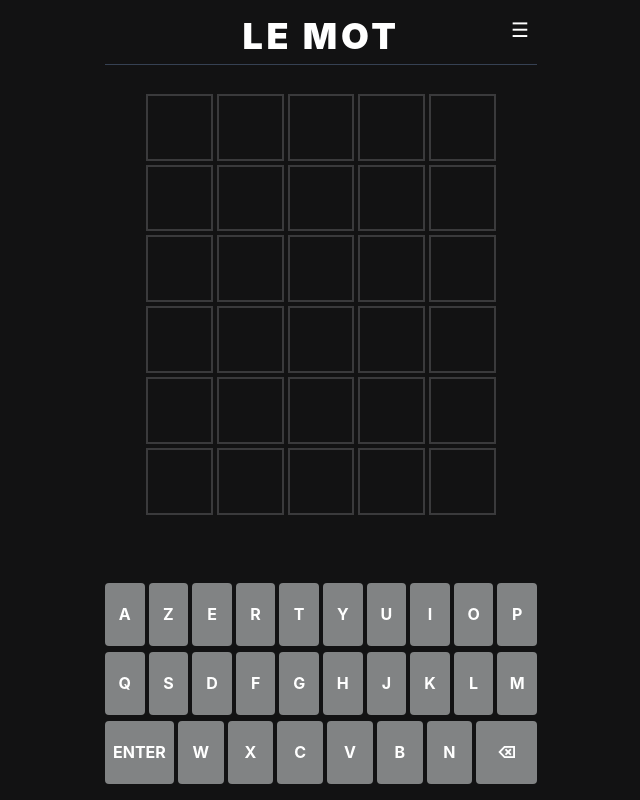
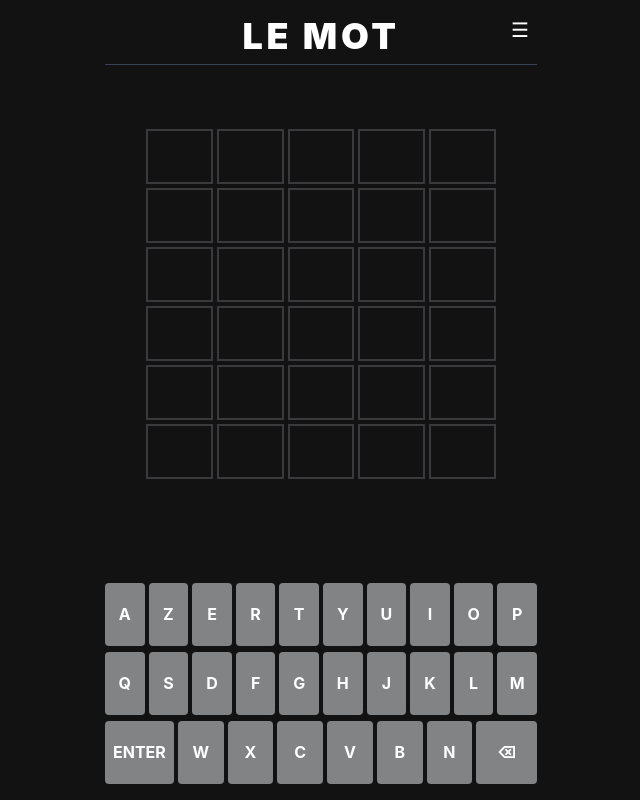
Before and after one commit to yanngv29/wordle, a React (Vite) app: page / in a window 1280 px wide. Shown: the whole page, without its empty margins (319-959 px from the left). Built offline with nearby package versions, Linux system fonts and the light colour scheme; no server answers.

Commit message:
feat: ajuster la taille des tuiles et améliorer la réactivité des polices

```diff
--- a/src/App.tsx
+++ b/src/App.tsx
@@ -612,9 +612,9 @@
         </div>
       )}
 
-      <main className="flex-1 w-full flex flex-col items-center justify-center gap-1">
+      <main className="flex-1 w-full flex flex-col items-center justify-center gap-1 overflow-hidden">
         {/* Grid */}
-        <div className={`grid grid-rows-6 gap-0.5 sm:gap-1 w-[min(90vw,350px)] ${shake ? "animate-shake" : ""}`}>
+        <div className={`grid grid-rows-6 gap-0.5 sm:gap-1 w-[min(90vw,350px)] h-[min(90vw,350px)] ${shake ? "animate-shake" : ""}`}>
           {[...Array(6)].map((_, rowIndex) => {
             const guess = guesses[rowIndex];
             const isCurrentRow = rowIndex === guesses.length;
--- a/src/index.css
+++ b/src/index.css
@@ -52,11 +52,11 @@
 
 .tile {
   width: 100%;
-  aspect-ratio: 1;
+  height: 100%;
   display: flex;
   align-items: center;
   justify-content: center;
-  font-size: clamp(1.25rem, 4vw, 2rem);
+  font-size: clamp(1rem, 3vw, 2rem);
   font-weight: bold;
   text-transform: uppercase;
   border: 2px solid var(--color-border);
```
